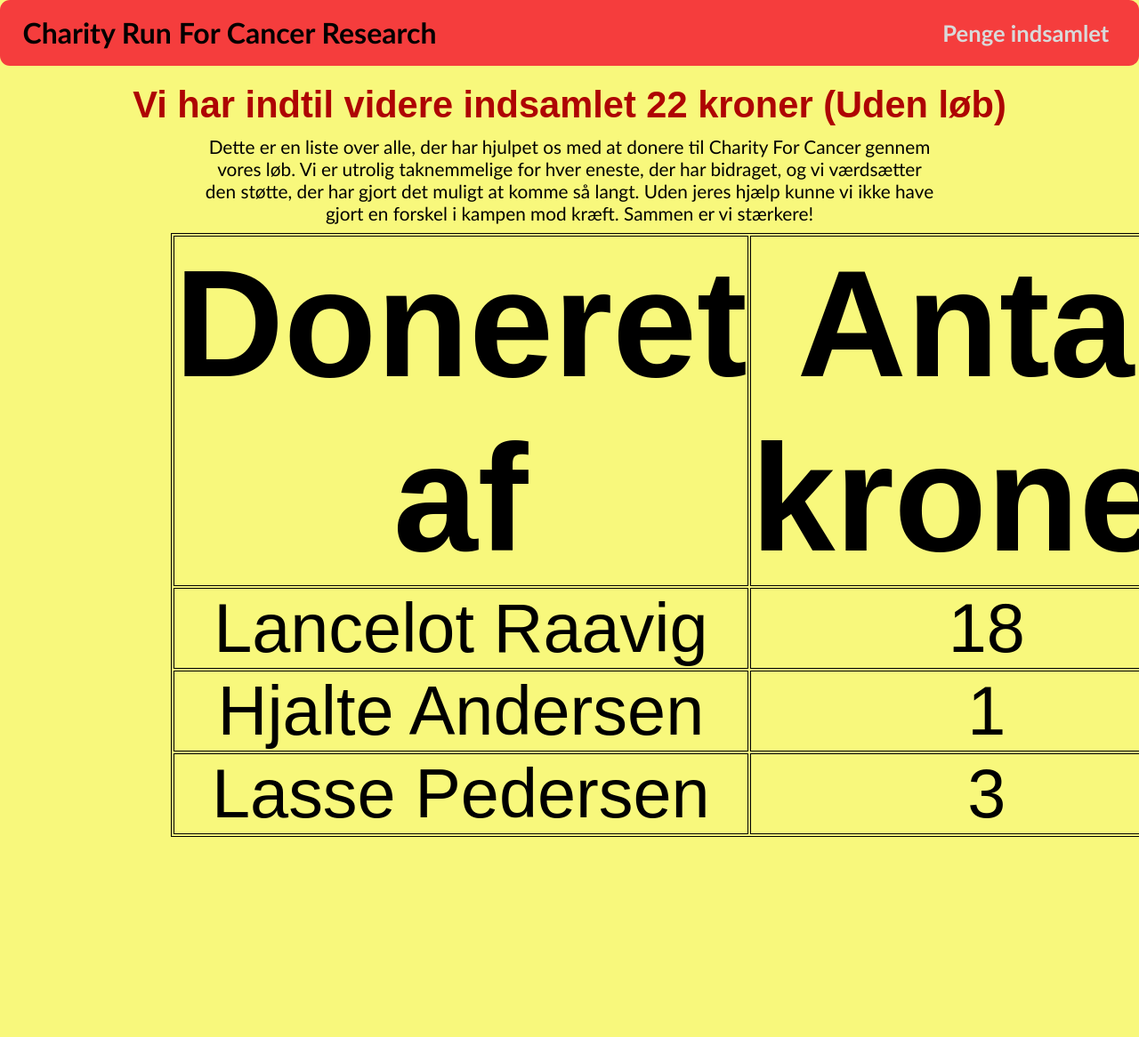
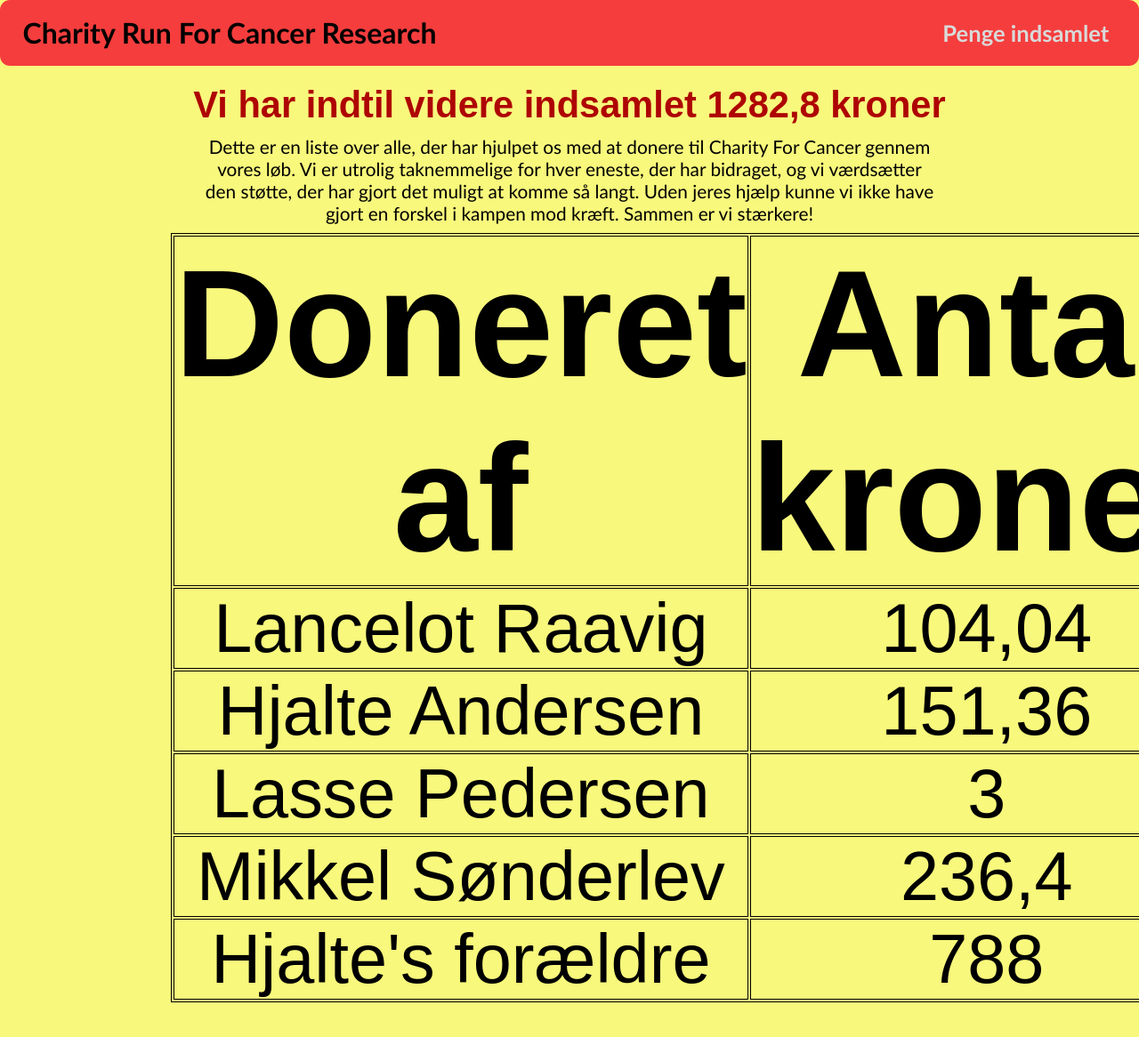
Before and after one commit to RidderLancelot/Charity-Run, a plain HTML site: page pages/indsamlet.html in a window 1280 px wide. Shown: the top 1166 px of the page at 89% size. Before the commit the page ends 1015 px from the top, so only its background shows below. Drawn offline with Linux system fonts and the light colour scheme.

Commit message:
Efter løb

```diff
--- a/pages/indsamlet.html
+++ b/pages/indsamlet.html
@@ -18,7 +18,7 @@
       </ul>
     </header>
     <main>
-      <h1 id="beløb">Vi har indtil videre indsamlet 22 kroner (Uden l&oslash;b)</h1>
+      <h1 id="beløb">Vi har indtil videre indsamlet 1282,8 kroner</h1>
       <p id="takketekst">Dette er en liste over alle, der har hjulpet os med at donere til Charity For Cancer gennem vores l&oslash;b. Vi er utrolig taknemmelige for hver eneste, der har bidraget, og vi v&aelig;rds&aelig;tter den st&oslash;tte, der har gjort det muligt at komme s&aring; langt. Uden jeres hj&aelig;lp kunne vi ikke have gjort en forskel i kampen mod kr&aelig;ft. Sammen er vi st&aelig;rkere!</p>
       <nav id="table-nav">
         <table>
@@ -29,15 +29,23 @@
           <tbody>
             <tr>
               <td>Lancelot Raavig</td>
-              <td>18</td>
+              <td>104,04</td>
             </tr>
             <tr>
               <td>Hjalte Andersen</td>
-              <td>1</td>
+              <td>151,36</td>
             </tr>
             <tr>
               <td>Lasse Pedersen</td>
               <td>3</td>
+            </tr>
+            <tr>
+              <td>Mikkel S&oslash;nderlev</td>
+              <td>236,4</td>
+            </tr>
+            <tr>
+              <td>Hjalte's for&aelig;ldre</td>
+              <td>788</td>
             </tr>
           </tbody>
         </table>
```
